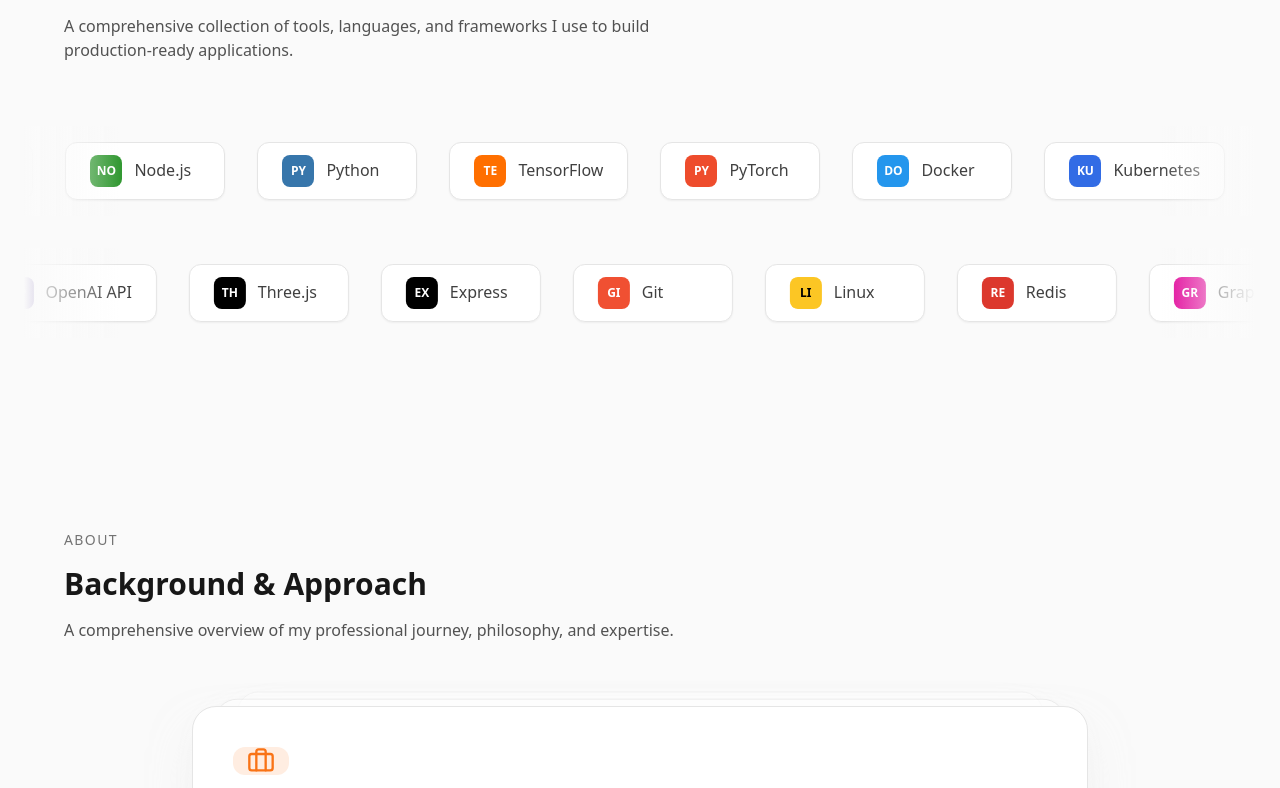
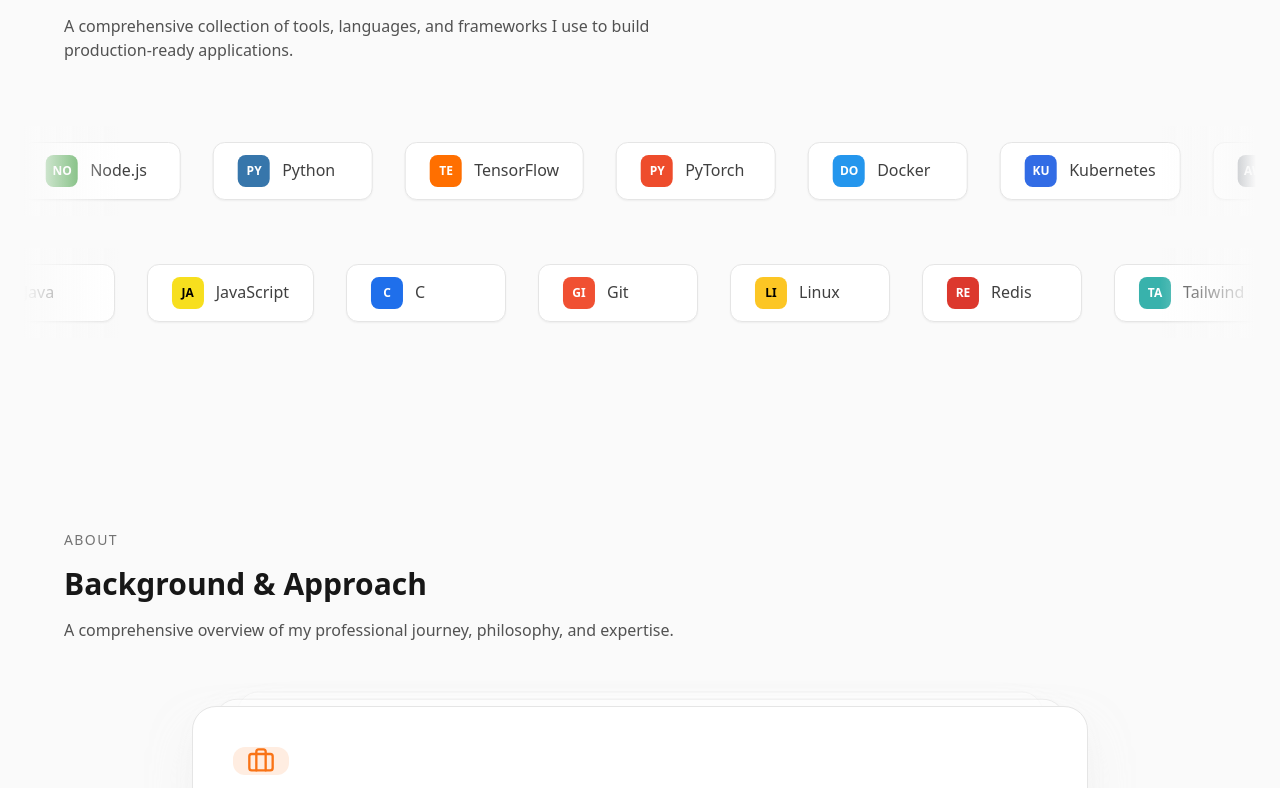
Before and after one commit to AdarshaAdi5379/fportfolio, a React (Vite) app: page / in a window 1280 px wide. Shown: the part 2312-3100 px from the top of the page. Built offline with nearby package versions, Linux system fonts and the light colour scheme.

Commit message:
updated skills and achievement section

```diff
--- a/src/components/Credentials.jsx
+++ b/src/components/Credentials.jsx
@@ -44,6 +44,17 @@
                 }
             ],
             accent: "#EC4899"
+        },
+        {
+            icon: Award,
+            title: "Achievements",
+            items: [
+                {
+                    name: "Pine Labs Hackathon (AWS)",
+                    description: "Built PayStream, an automated payment-trigger platform using FastAPI and rule-driven workflows."
+                }
+            ],
+            accent: "#10B981"
         }
     ]
 
@@ -172,6 +183,20 @@
                                                     </p>
                                                 </div>
                                             ))}
+
+                                            {card.title === "Achievements" && card.items.map((item, idx) => (
+                                                <div
+                                                    key={idx}
+                                                    className="pb-4 border-b border-neutral-100 dark:border-neutral-800 last:border-0 last:pb-0"
+                                                >
+                                                    <h4 className="text-base font-semibold text-neutral-900 dark:text-white mb-2">
+                                                        {item.name}
+                                                    </h4>
+                                                    <p className="text-neutral-600 dark:text-neutral-400 text-sm">
+                                                        {item.description}
+                                                    </p>
+                                                </div>
+                                            ))}
                                         </div>
 
                                         {/* Card Number Indicator */}
--- a/src/components/Skills.jsx
+++ b/src/components/Skills.jsx
@@ -38,6 +38,7 @@
                         { name: "AWS", bg: "#232F3E", color: "#FFF" },
                         { name: "MongoDB", bg: "#47A248", color: "#FFF" },
                         { name: "PostgreSQL", bg: "#4169E1", color: "#FFF" },
+                        { name: "MySQL", bg: "#00758F", color: "#FFF" },
                     ].map((skill, index) => (
                         <div
                             key={index}
@@ -68,6 +69,7 @@
                         { name: "AWS", bg: "#232F3E", color: "#FFF" },
                         { name: "MongoDB", bg: "#47A248", color: "#FFF" },
                         { name: "PostgreSQL", bg: "#4169E1", color: "#FFF" },
+                        { name: "MySQL", bg: "#00758F", color: "#FFF" },
                     ].map((skill, index) => (
                         <div
                             key={`dup-${index}`}
@@ -98,15 +100,14 @@
                         { name: "Git", bg: "#F05032", color: "#FFF" },
                         { name: "Linux", bg: "#FCC624", color: "#000" },
                         { name: "Redis", bg: "#DC382D", color: "#FFF" },
-                        { name: "GraphQL", bg: "#E10098", color: "#FFF" },
                         { name: "Tailwind", bg: "#38B2AC", color: "#FFF" },
-                        { name: "Prisma", bg: "#2D3748", color: "#FFF" },
-                        { name: "Jest", bg: "#C21325", color: "#FFF" },
-                        { name: "Figma", bg: "#F24E1E", color: "#FFF" },
-                        { name: "Vercel", bg: "#000000", color: "#FFF" },
-                        { name: "OpenAI API", bg: "#412991", color: "#FFF" },
-                        { name: "Three.js", bg: "#000000", color: "#FFF" },
+                        { name: "Terraform", bg: "#7B42BC", color: "#FFF" },
+                        { name: "CI/CD", bg: "#111827", color: "#FFF" },
+                        { name: "GitHub Actions", bg: "#2088FF", color: "#FFF" },
                         { name: "Express", bg: "#000000", color: "#FFF" },
+                        { name: "Java", bg: "#E11D48", color: "#FFF" },
+                        { name: "JavaScript", bg: "#F7DF1E", color: "#000" },
+                        { name: "C", bg: "#1F6FEB", color: "#FFF" },
                     ].map((skill, index) => (
                         <div
                             key={index}
@@ -128,15 +129,14 @@
                         { name: "Git", bg: "#F05032", color: "#FFF" },
                         { name: "Linux", bg: "#FCC624", color: "#000" },
                         { name: "Redis", bg: "#DC382D", color: "#FFF" },
-                        { name: "GraphQL", bg: "#E10098", color: "#FFF" },
                         { name: "Tailwind", bg: "#38B2AC", color: "#FFF" },
-                        { name: "Prisma", bg: "#2D3748", color: "#FFF" },
-                        { name: "Jest", bg: "#C21325", color: "#FFF" },
-                        { name: "Figma", bg: "#F24E1E", color: "#FFF" },
-                        { name: "Vercel", bg: "#000000", color: "#FFF" },
-                        { name: "OpenAI API", bg: "#412991", color: "#FFF" },
-                        { name: "Three.js", bg: "#000000", color: "#FFF" },
+                        { name: "Terraform", bg: "#7B42BC", color: "#FFF" },
+                        { name: "CI/CD", bg: "#111827", color: "#FFF" },
+                        { name: "GitHub Actions", bg: "#2088FF", color: "#FFF" },
                         { name: "Express", bg: "#000000", color: "#FFF" },
+                        { name: "Java", bg: "#E11D48", color: "#FFF" },
+                        { name: "JavaScript", bg: "#F7DF1E", color: "#000" },
+                        { name: "C", bg: "#1F6FEB", color: "#FFF" },
                     ].map((skill, index) => (
                         <div
                             key={`dup-${index}`}
```
